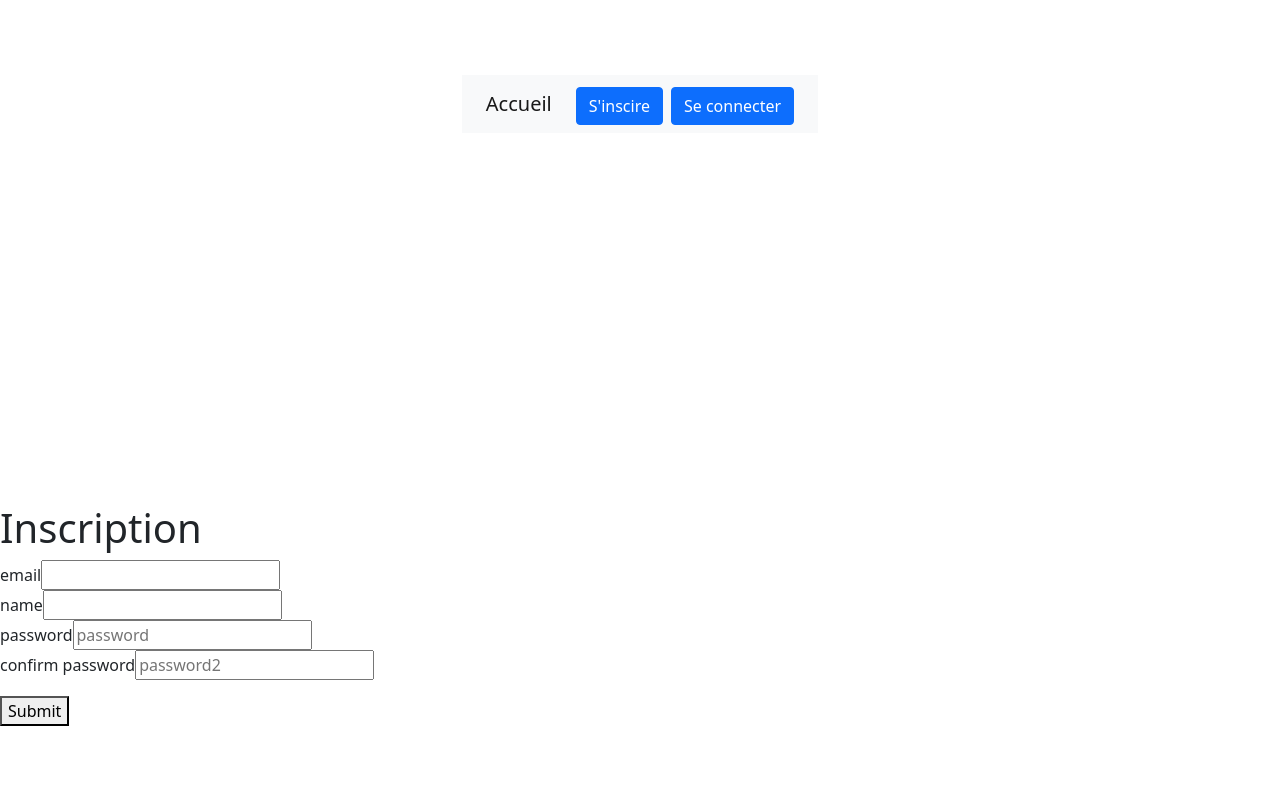
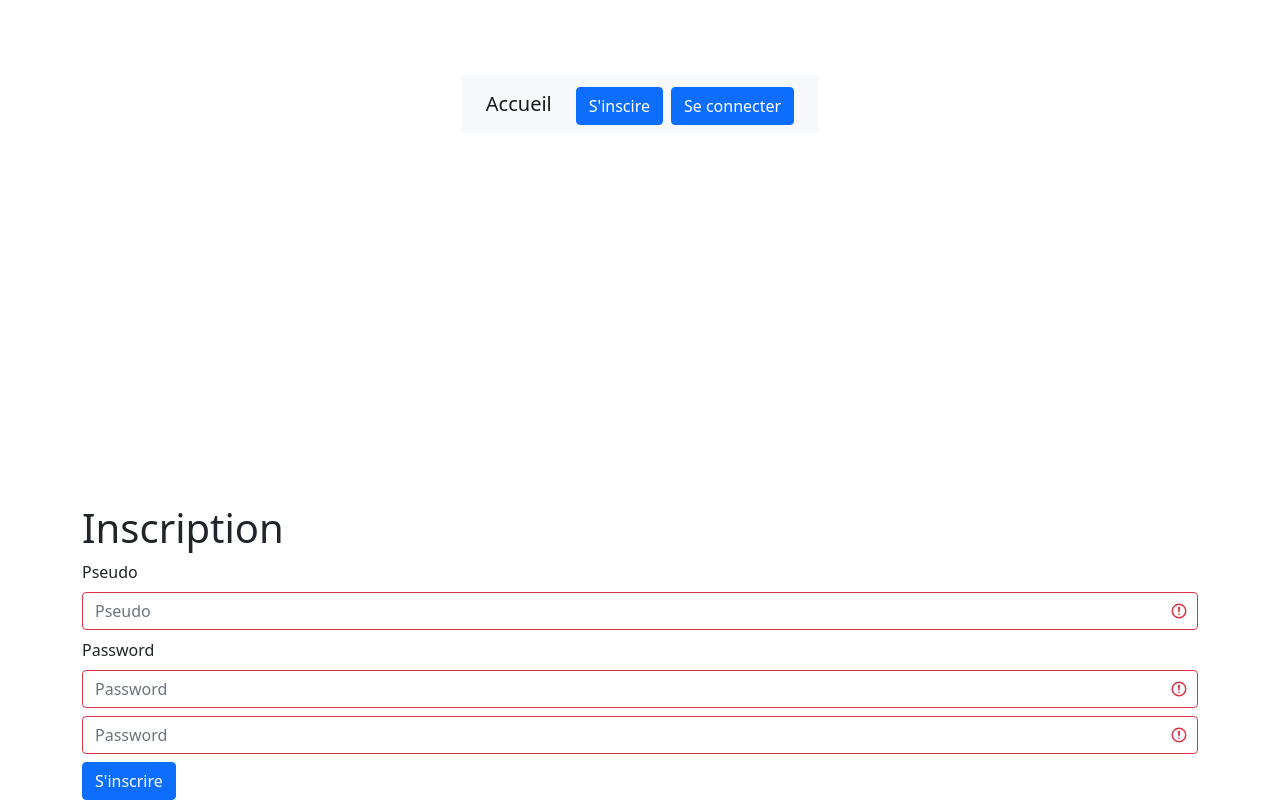
Before and after one commit to romainaury/projet_web, a React (Create React App) app: page /inscription in a window 1280 px wide. Shown: the part 296-1096 px from the top of the page. Before the commit the page ends 1022 px from the top, so only its background shows below. Built offline with nearby package versions, Linux system fonts and the light colour scheme.

Commit message:
Replaced

```diff
--- a/src/App.js
+++ b/src/App.js
@@ -5,9 +5,9 @@ import './App.css';
 import { Route, Routes } from "react-router-dom";
 
 import Navbar from "./components/navbar/NavbarComponent";
-import Connection from "./components/authentification/ConnectionComponent";
-import Inscription from "./components/authentification/InscriptionComponent";
 import Home from "./components/home/HomeComponent";
+import SignIn from './components/authentification/SignInComponent';
+import LogIn from './components/authentification/LogInComponent';
 
 function App() {
   return (
@@ -18,8 +18,8 @@ function App() {
       <main id="App-main">
         <Routes>
           <Route element={<Home/>} path="/" />
-          <Route path="/connection" element={<Connection />} />
-          <Route path="/inscription" element={<Inscription />} />
+          <Route path="/connection" element={LogIn} />
+          <Route path="/inscription" element={<SignIn />} />
         </Routes>
       </main>
     </div>
--- a/src/components/authentification/InscriptionComponent.jsx
+++ /dev/null
@@ -1,117 +0,0 @@
-import { Form, Field } from "react-final-form";
-import axios from "axios";
-import React, { useContext, useRef, useState } from "react";
-import "./authentification-style.css";
-
-export default function InscriptionComponent() {
-  const handleSubmit = () => {};
-  // const onSubmit = () => {};
-  const validate = () => {};
-  const InterestPicker = () => {};
-  const [connecter, setConnecter] = useState(false);
-  const [validation, setValidation] = useState("");
-
-  const createuser = async ({ email, name, password }) => {
-    const res = await axios.put("http://localhost:3001/user", {
-      email: email,
-      name: name,
-      password: password,
-    });
-    return res;
-  };
-
-  const onSubmit = (values) => {
-    console.log("prout", values);
-    let res;
-    res = createuser(values);
-    console.log(res, "res");
-    if (res == 500) {
-      setValidation("erreur");
-    } else {
-      setConnecter(true);
-    }
-  };
-
-  function verif(values) {
-    console.log("prout2", values);
-    if (values.password != values.password2) {
-      setValidation("mdp différent");
-    } else {
-      onSubmit(values);
-    }
-  }
-
-  const MyForm = () => (
-    <Form
-      onSubmit={verif}
-      validate={validate}
-      render={({ handleSubmit }) => (
-        <form onSubmit={handleSubmit}>
-          <Field
-            name="email"
-            render={({ input, meta }) => (
-              <div>
-                <label>email</label>
-                <input {...input} />
-                {meta.touched && meta.error && <span>{meta.error}</span>}
-              </div>
-            )}
-          />
-
-          {/* <h2>Render Function</h2> */}
-          <Field
-            name="name"
-            render={({ input, meta }) => (
-              <div>
-                <label>name</label>
-                <input {...input} />
-                {meta.touched && meta.error && <span>{meta.error}</span>}
-              </div>
-            )}
-          />
-
-          {/* <h2>Render Function as Children</h2> */}
-          <Field name="password">
-            {({ input, meta }) => (
-              <div>
-                <label>password</label>
-                <input type="password" {...input} placeholder="password" />
-                {meta.touched && meta.error && <span>{meta.error}</span>}
-              </div>
-            )}
-          </Field>
-
-          <Field name="password2">
-            {({ input, meta }) => (
-              <div>
-                <label>confirm password</label>
-                <input type="password" {...input} placeholder="password2" />
-                {meta.touched && meta.error && <span>{meta.error}</span>}
-              </div>
-            )}
-          </Field>
-          <div>
-            <p className="inscription-validation">{validation}</p>
-          </div>
-
-          <button type="submit">Submit</button>
-        </form>
-      )}
-    />
-  );
-
-  return (
-    <>
-      {connecter ? (
-        <>
-          <h1>Vous vous êtes inscrits</h1>
-        </>
-      ) : (
-        <>
-          <h1>Inscription </h1>
-          <MyForm></MyForm>
-        </>
-      )}
-    </>
-  );
-}
--- /dev/null
+++ b/src/components/authentification/LogInComponent.jsx
@@ -0,0 +1,59 @@
+import { Field, Form } from "react-final-form";
+
+const LogInComponent = () => {
+  const onSubmit = (values) => {
+    console.log(values.pseudo);
+    alert(values);
+  };
+
+  //   const onSubmit = (values) => {
+  //   console.log("prout", values);
+  //   let res;
+  //   res = Log(values);
+  //   console.log(res, "res");
+  //   if (res == 500) {
+  //     setValidation("erreur");
+  //   } else {
+  //     setConnecter(true);
+  //   }
+  // };
+
+  return (
+    <Form
+      onSubmit={onSubmit}
+      render={({ handleSubmit }) => (
+        <form className="container" onSubmit={handleSubmit}>
+          <h1>Connexion</h1>
+          <div>
+            <label className="form-label">Pseudo</label>
+            <Field
+              className={"form-control mb-2 "}
+              name="username"
+              component="input"
+              placeholder="Pseudo"
+              allowNull={false}
+              required={true}
+            />
+          </div>
+          <div>
+            <label className="form-label">Password</label>
+            <Field
+              className={"form-control mb-2 "}
+              name="password"
+              type="password"
+              component="input"
+              placeholder="Password"
+              allowNull={false}
+              required={true}
+            />
+          </div>
+          <button className="btn btn-primary" type="submit">
+            Se connecter
+          </button>
+        </form>
+      )}
+    />
+  );
+};
+
+export default LogInComponent;
--- /dev/null
+++ b/src/components/authentification/SignInComponent.jsx
@@ -0,0 +1,112 @@
+import { useEffect } from "react";
+import { Field, Form } from "react-final-form";
+import { useNavigate } from "react-router";
+
+const SignInComponent = ({ setUser }) => {
+  const navigate = useNavigate();
+
+  const user = null;
+
+  useEffect(() => {
+    if (user?.id) {
+      navigate("/");
+    }
+  }, [user, navigate]);
+
+  const onSubmit = (values) => {
+    const params = {
+      name: values.username,
+      email: values.username + "@l3.fr",
+      password: values.password,
+    };
+
+    const requestOptions = {
+      method: "PUT",
+      headers: { "Content-Type": "application/json" },
+      body: JSON.stringify(params),
+    };
+
+    fetch("http://localhost:3001/user", requestOptions)
+      .then((response) => response.json())
+      .then((response) => {
+        setUser({
+          id: response.id,
+          name: values.username,
+          email: values.username + "@l3.fr",
+        });
+        navigate("/");
+      })
+      .catch(() => {
+        alert("Utilisateur déjà créé");
+      });
+  };
+
+  return (
+    <Form
+      onSubmit={onSubmit}
+      validate={(values) => {
+        const errors = {};
+        if (!values.username) {
+          errors.username = "Obligatoire";
+        }
+        if (!values.password) {
+          errors.password = "Obligatoire";
+        }
+        if (!values.confirm) {
+          errors.confirm = "Obligatoire";
+        } else if (values.confirm !== values.password) {
+          errors.confirm = "Veuillez renseigner le même mot de passe";
+        }
+        return errors;
+      }}
+      render={({ handleSubmit, errors }) => (
+        <form className="container" onSubmit={handleSubmit}>
+          <h1>Inscription</h1>
+          <div>
+            <label className="form-label">Pseudo</label>
+            <Field
+              className={
+                "form-control mb-2 " + (errors?.username ? "is-invalid" : "")
+              }
+              name="username"
+              component="input"
+              placeholder="Pseudo"
+              allowNull={false}
+              required={true}
+            />
+          </div>
+          <div>
+            <label className="form-label">Password</label>
+            <Field
+              className={
+                "form-control mb-2 " + (errors?.password ? "is-invalid" : "")
+              }
+              name="password"
+              type="password"
+              component="input"
+              placeholder="Password"
+              allowNull={false}
+              required={true}
+            />
+            <Field
+              className={
+                "form-control mb-2 " + (errors?.confirm ? "is-invalid" : "")
+              }
+              name="confirm"
+              type="password"
+              component="input"
+              placeholder="Password"
+              allowNull={false}
+              required={true}
+            />
+          </div>
+          <button className="btn btn-primary" type="submit">
+            S'inscrire
+          </button>
+        </form>
+      )}
+    />
+  );
+};
+
+export default SignInComponent;
```
